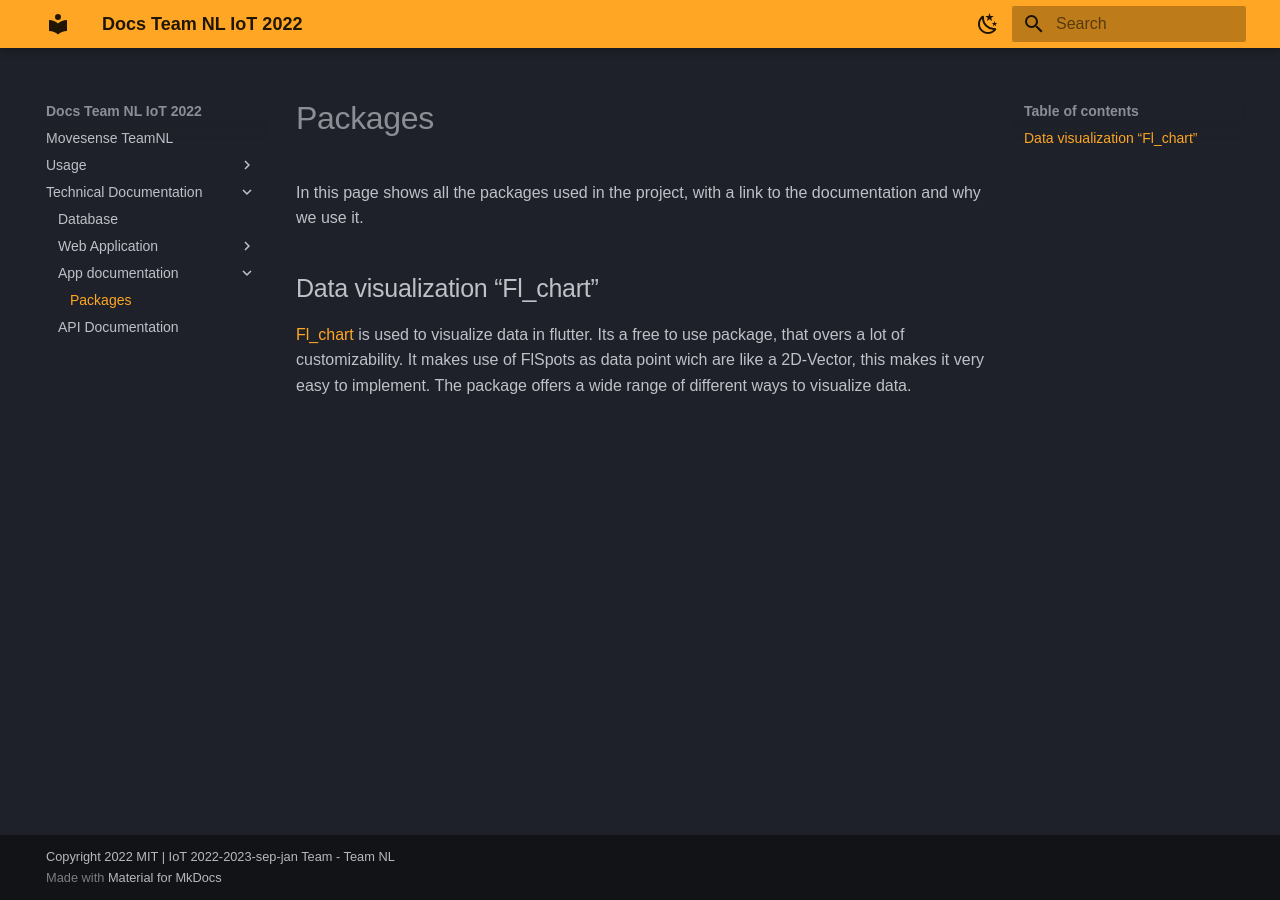
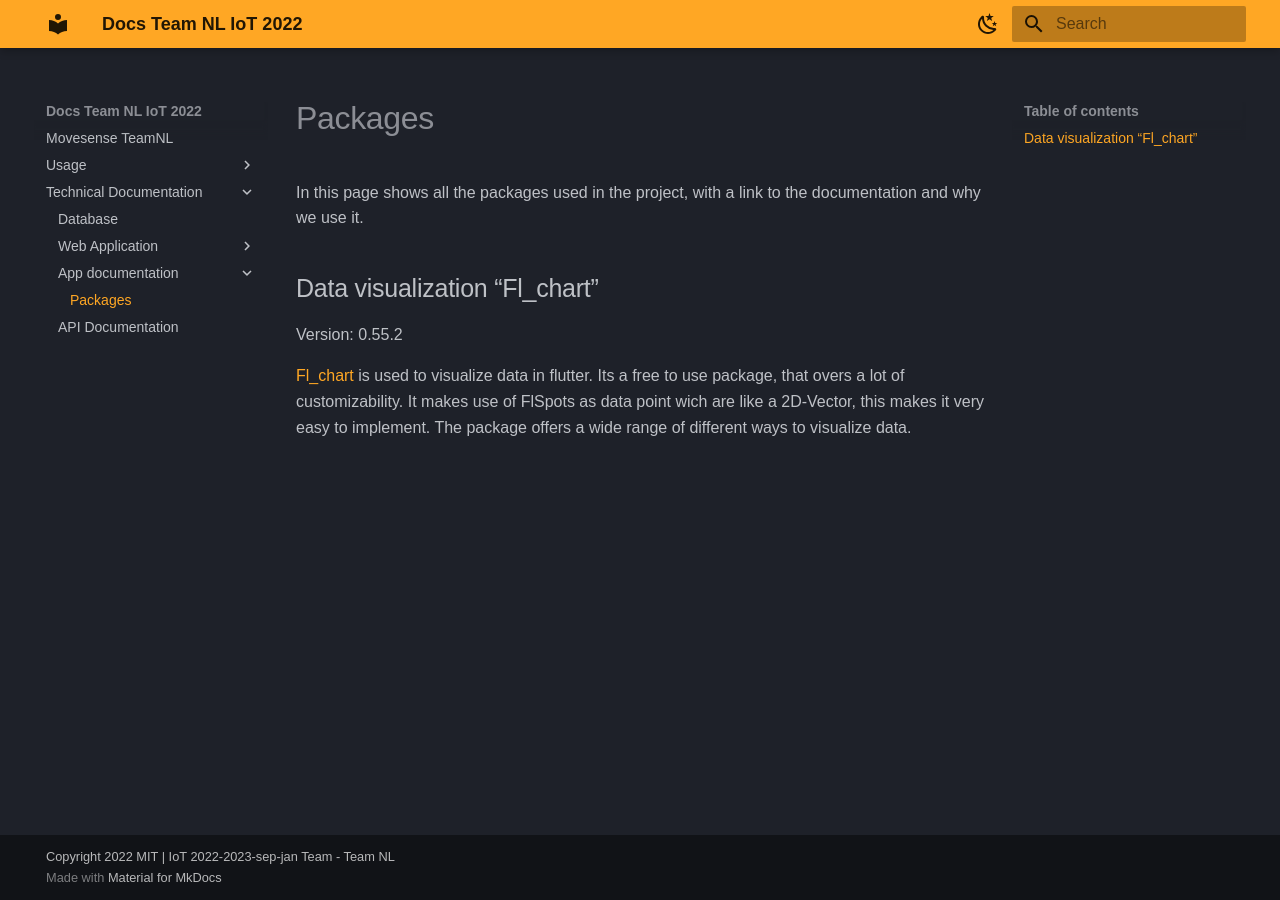
Before and after one commit to serg-and/team-nl-iot-2022, an MkDocs documentation site: the page built from docs/App/Packages.md, in a window 1280 px wide. Built offline with MkDocs 1.6.1 and Material for MkDocs 9.7.7, drawn with Linux system fonts in a browser that asks for light colours; some web fonts are replaced.

Commit message:
Added version

```diff
--- a/docs/App/Packages.md
+++ b/docs/App/Packages.md
@@ -4,4 +4,6 @@ In this page shows all the packages used in the project, with a link to the docu
 
 ## Data visualization "Fl_chart"
 
+Version: 0.55.2
+
 [Fl_chart](https://pub.dev/packages/fl_chart) is used to visualize data in flutter. Its a free to use package, that overs a lot of customizability. It makes use of FlSpots as data point wich are like a 2D-Vector, this makes it very easy to implement. The package offers a wide range of different ways to visualize data.
```
